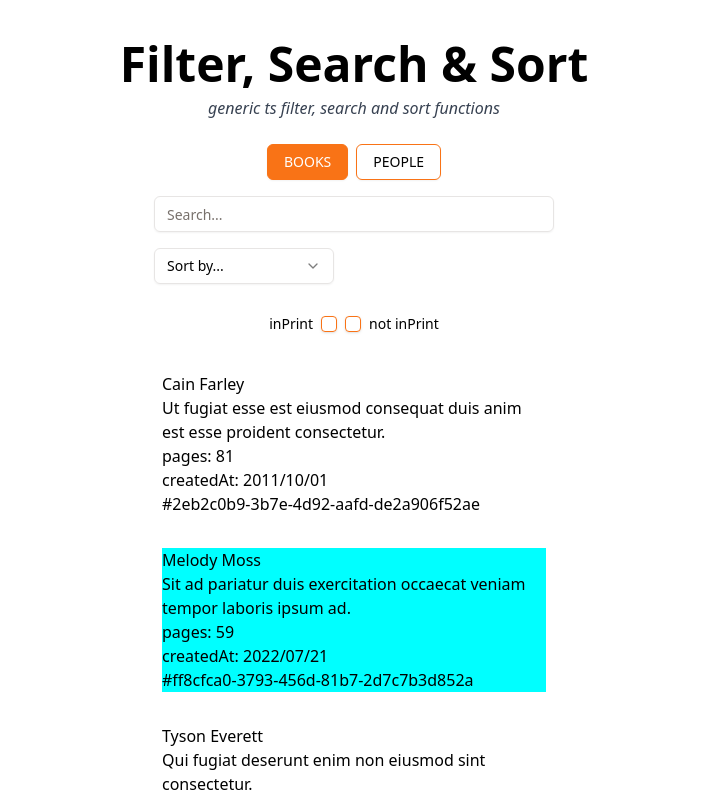
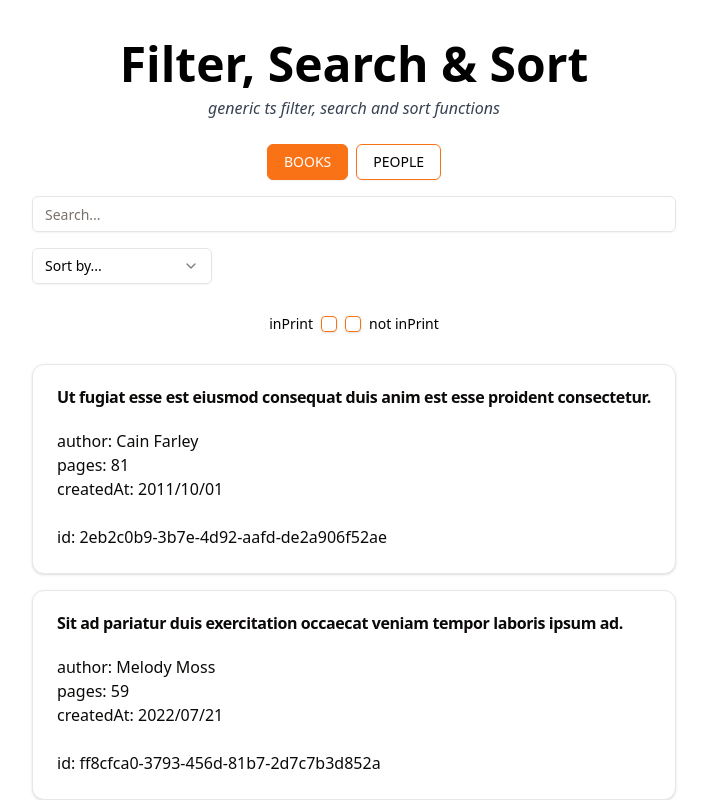
Before and after one commit to willemverbuyst/filter-search-sort, a React (Vite) app: page / in a window 1280 px wide. Shown: the top 800 px of the page, without its empty margins (286-993 px from the left). Built offline with nearby package versions, Linux system fonts and the light colour scheme.

Commit message:
Use card component from shadcn

```diff
--- a/src/components/Renderers/BookRenderer.tsx
+++ b/src/components/Renderers/BookRenderer.tsx
@@ -1,26 +1,29 @@
-import { Card } from "react-bootstrap";
+import {
+  Card,
+  CardContent,
+  CardFooter,
+  CardHeader,
+  CardTitle,
+} from "@/components/ui/card";
 import Moment from "react-moment";
-
 import { Book } from "../../interfaces/Book";
-import styles from "../../styles/card.module.css";
 
 export function BookRenderer(props: Book): JSX.Element {
   const { _id, author, createdAt, pages, inPrint, title } = props;
 
   return (
-    <Card
-      style={{ width: "30vw" }}
-      className={inPrint ? `${styles.specialCard} m-2` : "m-2"}
-    >
-      <Card.Header>{author}</Card.Header>
-      <Card.Body>
-        <Card.Title>{title}</Card.Title>
-        <Card.Text>pages: {pages} </Card.Text>
-        <Card.Text>
+    <Card>
+      <CardHeader>
+        <CardTitle>{title}</CardTitle>
+      </CardHeader>
+      <CardContent>
+        <p>author: {author}</p>
+        <p>pages: {pages} </p>
+        <p>
           createdAt: <Moment date={createdAt} format="YYYY/MM/DD" />
-        </Card.Text>
-      </Card.Body>
-      <Card.Footer>#{_id}</Card.Footer>
+        </p>
+      </CardContent>
+      <CardFooter>id: {_id}</CardFooter>
     </Card>
   );
 }
--- a/src/components/Renderers/PeopleRenderer.tsx
+++ b/src/components/Renderers/PeopleRenderer.tsx
@@ -1,24 +1,28 @@
-import { Card } from "react-bootstrap";
-
+import {
+  Card,
+  CardContent,
+  CardFooter,
+  CardHeader,
+  CardTitle,
+} from "@/components/ui/card";
 import { Person } from "../../interfaces/Person";
-import styles from "../../styles/card.module.css";
 
 export function PeopleRenderer(props: Person): JSX.Element {
   const { _id, firstName, age, eyeColor, surname, email } = props;
   return (
-    <Card
-      style={{ width: "30vw" }}
-      className={eyeColor === "blue" ? `${styles.specialCard} m-2` : "m-2"}
-    >
-      <Card.Header>
-        {firstName} {surname}
-      </Card.Header>
-      <Card.Body>
-        <Card.Title>{email}</Card.Title>
-        <Card.Text>{eyeColor}</Card.Text>
-        <Card.Text>{age}</Card.Text>
-      </Card.Body>
-      <Card.Footer>#{_id}</Card.Footer>
+    <Card>
+      <CardHeader>
+        <CardTitle>
+          {firstName} {surname}
+        </CardTitle>
+      </CardHeader>
+
+      <CardContent>
+        <p>email: {email}</p>
+        <p>eye color: {eyeColor}</p>
+        <p>age: {age}</p>
+      </CardContent>
+      <CardFooter>id: {_id}</CardFooter>
     </Card>
   );
 }
--- /dev/null
+++ b/src/components/ui/card.tsx
@@ -0,0 +1,76 @@
+import * as React from "react"
+
+import { cn } from "@/lib/utils"
+
+const Card = React.forwardRef<
+  HTMLDivElement,
+  React.HTMLAttributes<HTMLDivElement>
+>(({ className, ...props }, ref) => (
+  <div
+    ref={ref}
+    className={cn(
+      "rounded-xl border bg-card text-card-foreground shadow",
+      className
+    )}
+    {...props}
+  />
+))
+Card.displayName = "Card"
+
+const CardHeader = React.forwardRef<
+  HTMLDivElement,
+  React.HTMLAttributes<HTMLDivElement>
+>(({ className, ...props }, ref) => (
+  <div
+    ref={ref}
+    className={cn("flex flex-col space-y-1.5 p-6", className)}
+    {...props}
+  />
+))
+CardHeader.displayName = "CardHeader"
+
+const CardTitle = React.forwardRef<
+  HTMLDivElement,
+  React.HTMLAttributes<HTMLDivElement>
+>(({ className, ...props }, ref) => (
+  <div
+    ref={ref}
+    className={cn("font-semibold leading-none tracking-tight", className)}
+    {...props}
+  />
+))
+CardTitle.displayName = "CardTitle"
+
+const CardDescription = React.forwardRef<
+  HTMLDivElement,
+  React.HTMLAttributes<HTMLDivElement>
+>(({ className, ...props }, ref) => (
+  <div
+    ref={ref}
+    className={cn("text-sm text-muted-foreground", className)}
+    {...props}
+  />
+))
+CardDescription.displayName = "CardDescription"
+
+const CardContent = React.forwardRef<
+  HTMLDivElement,
+  React.HTMLAttributes<HTMLDivElement>
+>(({ className, ...props }, ref) => (
+  <div ref={ref} className={cn("p-6 pt-0", className)} {...props} />
+))
+CardContent.displayName = "CardContent"
+
+const CardFooter = React.forwardRef<
+  HTMLDivElement,
+  React.HTMLAttributes<HTMLDivElement>
+>(({ className, ...props }, ref) => (
+  <div
+    ref={ref}
+    className={cn("flex items-center p-6 pt-0", className)}
+    {...props}
+  />
+))
+CardFooter.displayName = "CardFooter"
+
+export { Card, CardHeader, CardFooter, CardTitle, CardDescription, CardContent }
--- a/src/styles/card.module.css
+++ /dev/null
@@ -1,3 +0,0 @@
-.specialCard {
-  background-color: aqua !important;
-}
```
